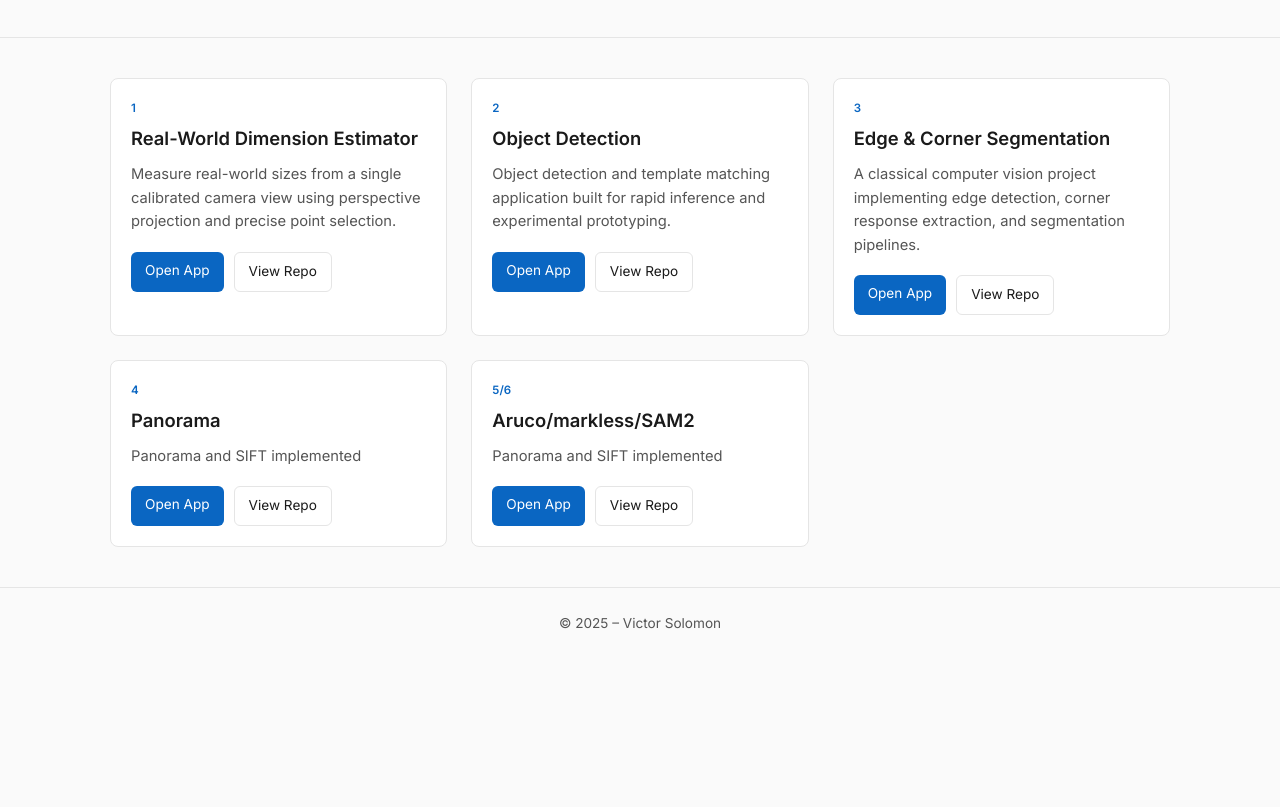
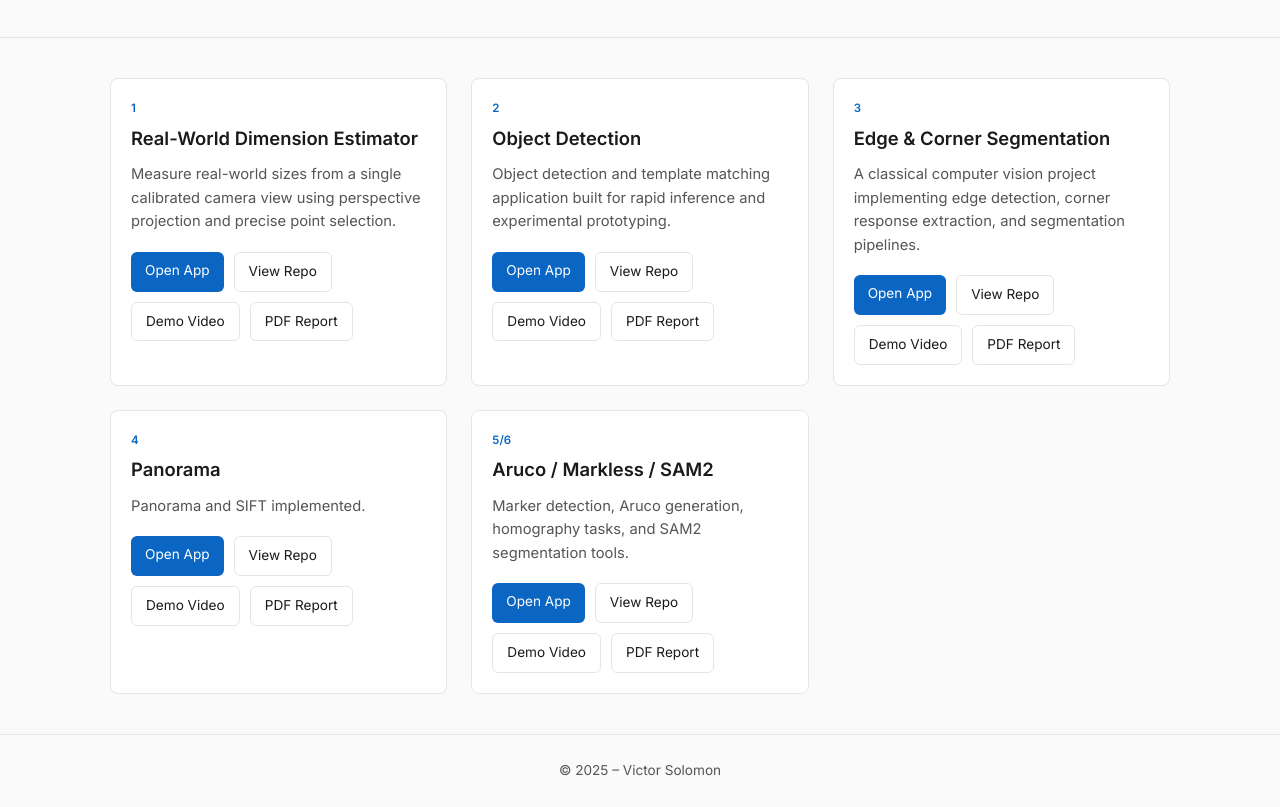
Before and after one commit to dasjar/computer-vision-apps-hub, a plain HTML site: page index.html in a window 1280 px wide. Shown: the part 125-932 px from the top of the page. Before the commit the page ends 800 px from the top, so only its background shows below. Drawn offline with Linux system fonts and the light colour scheme.

Commit message:
Update App 3 card (Edge & Corner Segmentation) UI

```diff
--- a/index.html
+++ b/index.html
@@ -179,10 +179,12 @@
     <div class="button-row">
       <a class="btn" href="https://dasjar.github.io/realworld-dimension-estimator/" target="_blank">Open App</a>
       <a class="btn-outline" href="https://github.com/dasjar/realworld-dimension-estimator" target="_blank">View Repo</a>
+      <a class="btn-outline" href="YOUR_VIDEO_LINK_APP1" target="_blank">Demo Video</a>
+      <a class="btn-outline" href="YOUR_PDF_LINK_APP1" target="_blank">PDF Report</a>
     </div>
   </div>
 
-  <!-- FIXED App 2 (Corrected onclick + strong UI alignment) -->
+  <!-- App 2 -->
   <div class="card" onclick="window.open('https://object-detection-dasjar.streamlit.app/', '_blank')">
     <div class="card-tag">2</div>
     <div class="card-title">Object Detection</div>
@@ -193,10 +195,12 @@
     <div class="button-row">
       <a class="btn" href="https://object-detection-dasjar.streamlit.app/" target="_blank">Open App</a>
       <a class="btn-outline" href="https://github.com/dasjar/object-detection" target="_blank">View Repo</a>
+      <a class="btn-outline" href="YOUR_VIDEO_LINK_APP2" target="_blank">Demo Video</a>
+      <a class="btn-outline" href="YOUR_PDF_LINK_APP2" target="_blank">PDF Report</a>
     </div>
   </div>
 
-  <!-- App 3: Edge & Corner Segmentation -->
+  <!-- App 3 -->
   <div class="card" onclick="window.open('https://edge-corner-segmentation-dasjar.streamlit.app/', '_blank')">
     <div class="card-tag">3</div>
     <div class="card-title">Edge & Corner Segmentation</div>
@@ -207,37 +211,40 @@
     <div class="button-row">
       <a class="btn" href="https://edge-corner-segmentation-dasjar.streamlit.app/" target="_blank">Open App</a>
       <a class="btn-outline" href="https://github.com/dasjar/edge-corner-segmentation" target="_blank">View Repo</a>
+      <a class="btn-outline" href="YOUR_VIDEO_LINK_APP3" target="_blank">Demo Video</a>
+      <a class="btn-outline" href="YOUR_PDF_LINK_APP3" target="_blank">PDF Report</a>
     </div>
   </div>
 
-
-<!-- App 4:panorama -->
+  <!-- App 4 -->
   <div class="card" onclick="window.open('https://panorama-dasjar.streamlit.app/', '_blank')">
     <div class="card-tag">4</div>
     <div class="card-title">Panorama</div>
     <div class="card-desc">
-    Panorama and SIFT implemented
+      Panorama and SIFT implemented.
     </div>
     <div class="button-row">
       <a class="btn" href="https://panorama-dasjar.streamlit.app/" target="_blank">Open App</a>
       <a class="btn-outline" href="https://github.com/dasjar/panorama" target="_blank">View Repo</a>
+      <a class="btn-outline" href="YOUR_VIDEO_LINK_APP4" target="_blank">Demo Video</a>
+      <a class="btn-outline" href="YOUR_PDF_LINK_APP4" target="_blank">PDF Report</a>
     </div>
   </div>
 
-
-<!-- App 5/6:Aruco/Markless/SAM2 -->
+  <!-- App 5/6 -->
   <div class="card" onclick="window.open('https://csc8830dasjar.streamlit.app/', '_blank')">
     <div class="card-tag">5/6</div>
-  <div class="card-title">Aruco/markless/SAM2</div>
+    <div class="card-title">Aruco / Markless / SAM2</div>
     <div class="card-desc">
-    Panorama and SIFT implemented
+      Marker detection, Aruco generation, homography tasks, and SAM2 segmentation tools.
     </div>
     <div class="button-row">
       <a class="btn" href="https://csc8830dasjar.streamlit.app/" target="_blank">Open App</a>
       <a class="btn-outline" href="https://github.com/dasjar/csc8830-cv-assignment5" target="_blank">View Repo</a>
+      <a class="btn-outline" href="YOUR_VIDEO_LINK_APP5" target="_blank">Demo Video</a>
+      <a class="btn-outline" href="YOUR_PDF_LINK_APP5" target="_blank">PDF Report</a>
     </div>
   </div>
-
 
 </div>
 
```
Lines whose indentation alone changed are shown as unchanged.
